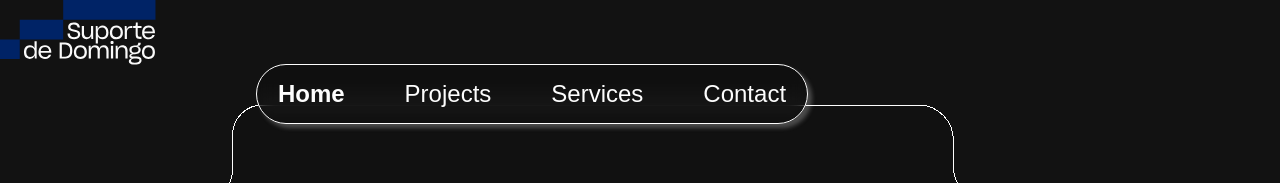
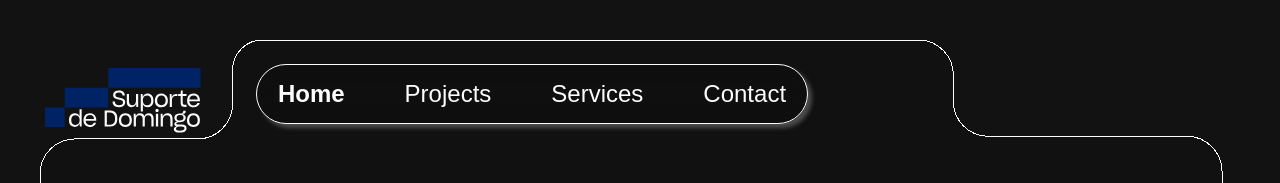
Before and after one commit to srjuninn/suporteDeDomingoRebrand-Project, a React (Vite) app: page / in a window 1280 px wide. Shown: the top 183 px of the page. Built offline with nearby package versions, Linux system fonts and the light colour scheme.

Commit message:
feat: add suporte de domingo logotipo

```diff
--- a/src/assets/icons/sddLogoType.jsx
+++ b/src/assets/icons/sddLogoType.jsx
@@ -1,5 +1,6 @@
 const SuporteDeDomingoLogoType = (props) => (
   <svg
+    className="sdd"
     xmlns="http://www.w3.org/2000/svg"
     width={156}
     height={65}
```
